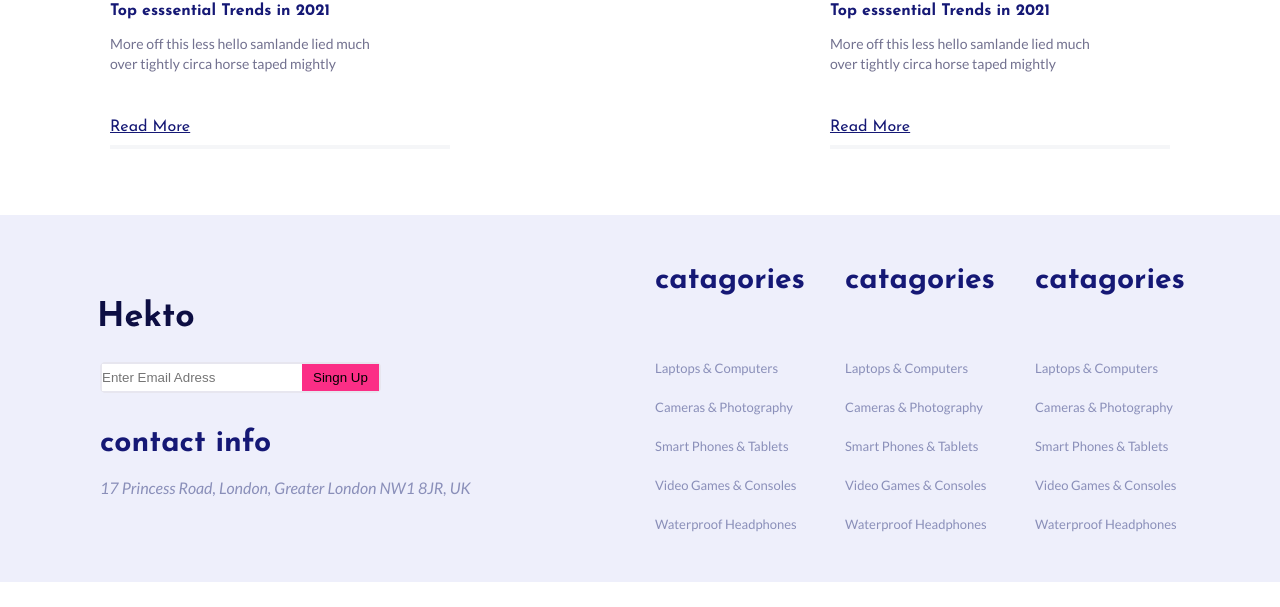
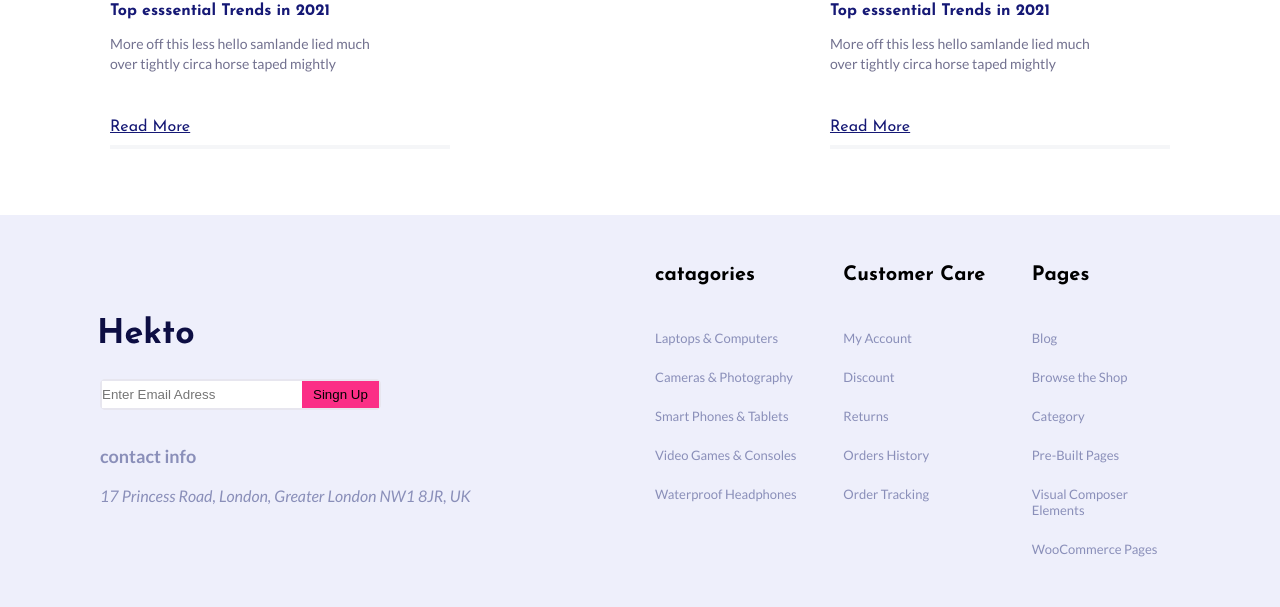
Before and after one commit to nooryaseramarne/hekto, a plain HTML site: page index.html in a window 1280 px wide. Shown: the part 4381-4988 px from the top of the page. Before the commit the page ends 4963 px from the top, so only its background shows below. Drawn offline with Linux system fonts and the light colour scheme; files whose address does not match are found by name.

Commit message:
update footer section

```diff
--- a/css/main.css
+++ b/css/main.css
@@ -654,37 +654,36 @@ h2 {
  /* end client*/
 
 /*Leatest Blog*/
- .Leatest-Blog{
+.Leatest-Blog {
   text-align: center;
   padding-bottom: 70px;
-  font-family: Josefin Sans ;
-  h2{
+  font-family: Josefin Sans;
+  h2 {
     text-align: center;
-    padding: 20px 0 ;
+    padding: 20px 0;
   }
 }
- .Leatest-Blog .row{
+.Leatest-Blog .row {
   display: flex;
   flex-wrap: wrap;
   gap: 20px;
   justify-content: center;
-
 }
 .esssential-Trends {
   display: flex;
   flex-direction: column;
   justify-content: center;
-  align-items:flex-start;
-  box-shadow:0 4px 0 0  #f5f6f8;
-  width: calc((100% - 60px) /3);
-  span  {
+  align-items: flex-start;
+  box-shadow: 0 4px 0 0 #f5f6f8;
+  width: calc((100% - 60px) / 3);
+  span {
     text-align: left;
     direction: ltr;
     font-size: 12px;
     color: #151875;
     margin-top: 10px;
   }
-  span img{
+  span img {
     margin: 0 5px;
   }
   a {
@@ -694,17 +693,17 @@ h2 {
     color: #151875;
     padding: 10px 0;
   }
-  h3{
+  h3 {
     font-size: 16px;
     margin-bottom: 15px;
     margin-top: 15px;
     color: #151875;
   }
-  p{
+  p {
     font-size: 14px;
     margin-bottom: 15px;
     font-family: var(--mainfont);
-    color: #72718F;
+    color: #72718f;
     line-height: 20px;
     width: 300px;
     height: 60px;
@@ -715,7 +714,7 @@ h2 {
 
 .esssential-Trends:hover h3,
 .esssential-Trends:hover a {
-  color:var(--primary);
+  color: var(--primary);
 }
 
 .esssential-Trends .imageBlog {
@@ -746,6 +745,11 @@ h2 {
 .footer {
   background-color: #eeeffb;
   padding: 50px 0;
+  .right-side .footer-item h2 {
+    font-size: 20px;
+    color: #000000;
+    margin-bottom: 0px;
+  }
 }
 .d-flex {
   display: flex;
@@ -761,6 +765,11 @@ h2 {
   color: #8a8fb9;
 }
 .footer .left-side {
+  h2 {
+    color: #8a8fb9;
+    font-family: var(--mainfont);
+    font-size: 18px;
+  }
   gap: 35px;
   align-items: flex-start;
   width: calc((100% - 30px) / 2);
@@ -789,6 +798,9 @@ h2 {
   .footer .right-side {
     width: 100%;
   }
+  .footer .left-side address {
+    margin-bottom: 30px;
+  }
 }
 @media screen and (max-width: 576px) {
   .footer .right-side {
--- a/index.html
+++ b/index.html
@@ -470,23 +470,24 @@
           </nav>
         </div>
         <div class="footer-item d-flex flex-direction ">
-        <h2>catagories</h2>
+        <h2>Customer Care</h2>
           <nav>
-            <a href="#">Laptops & Computers</a>
-            <a href="#">Cameras & Photography</a>
-            <a href="#">Smart Phones & Tablets</a>
-            <a href="#">Video Games & Consoles</a>
-            <a href="#">Waterproof Headphones</a>
+            <a href="#">My Account</a>
+            <a href="#">Discount</a>
+            <a href="#">Returns</a>
+            <a href="#">Orders History</a>
+            <a href="#">Order Tracking</a>
           </nav>
         </div>
         <div class="footer-item d-flex flex-direction ">
-        <h2>catagories</h2>
+        <h2>Pages</h2>
           <nav>
-            <a href="#">Laptops & Computers</a>
-            <a href="#">Cameras & Photography</a>
-            <a href="#">Smart Phones & Tablets</a>
-            <a href="#">Video Games & Consoles</a>
-            <a href="#">Waterproof Headphones</a>
+            <a href="#">Blog</a>
+            <a href="#">Browse the Shop</a>
+            <a href="#">Category</a>
+            <a href="#">Pre-Built Pages</a>
+            <a href="#">Visual Composer Elements</a>
+            <a href="#">WooCommerce Pages</a>
           </nav>
         </div>
        </div>
```
Lines whose indentation alone changed are shown as unchanged.
